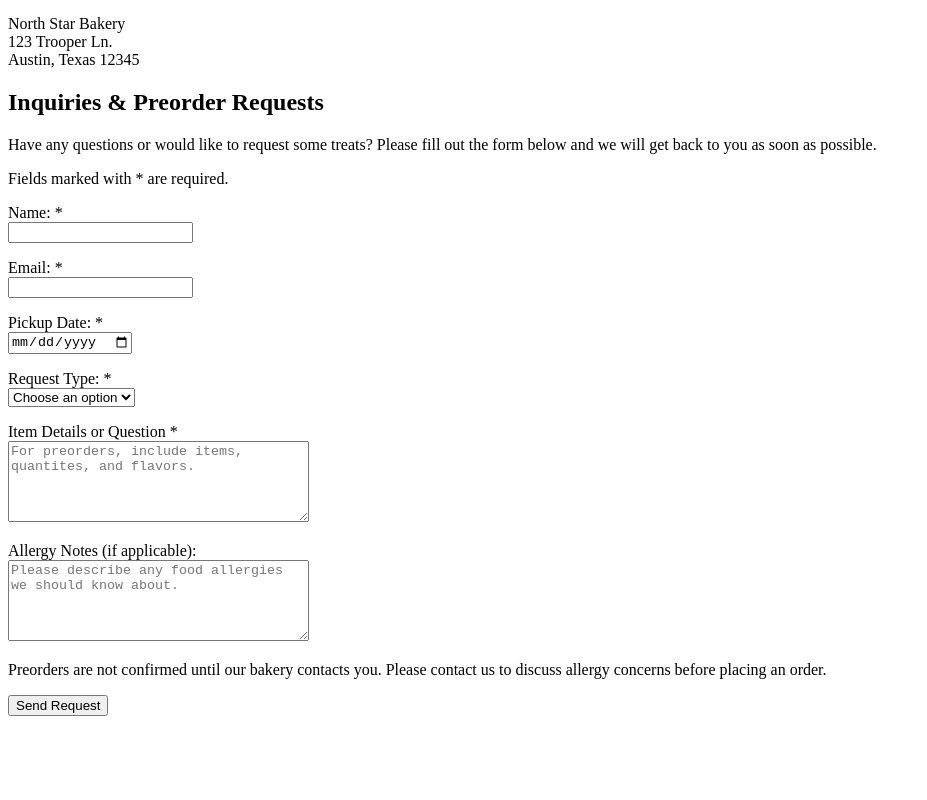
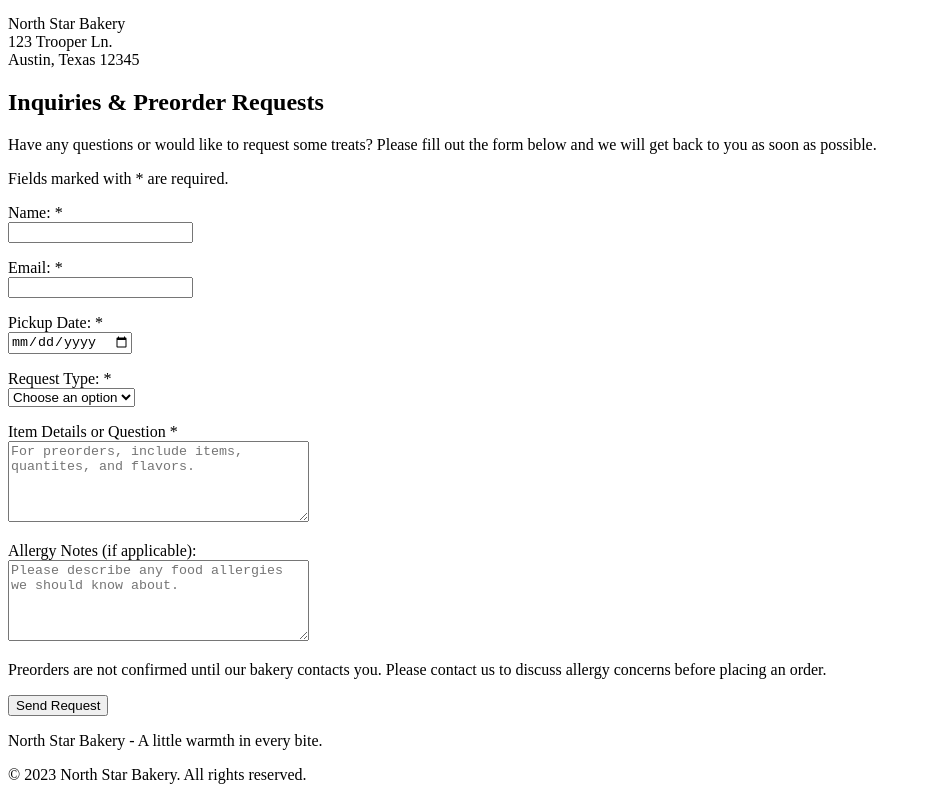
Before and after one commit to jkoebrick44/North-Star-Bakery, a plain HTML site: page contact.html in a window 1280 px wide. Shown: the part 305-1105 px from the top of the page, without its empty margins (0-927 px from the left). Before the commit the page ends 1029 px from the top, so only its background shows below. Drawn offline with Linux system fonts and the light colour scheme.

Commit message:
contact page

```diff
--- a/contact.html
+++ b/contact.html
@@ -82,5 +82,9 @@
         </form>
 
     </main>
+    <footer>
+        <p>North Star Bakery - A little warmth in every bite.</p>
+        <p>&copy; 2023 North Star Bakery. All rights reserved.</p>
+    </footer>
 </body>
 </html>
```
